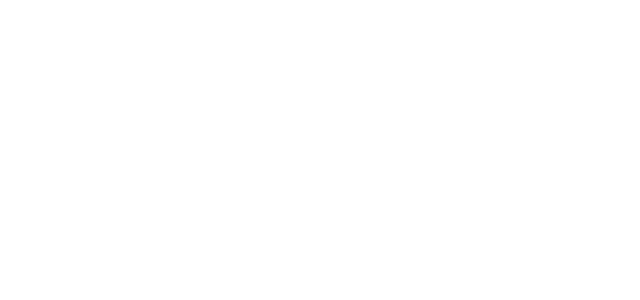
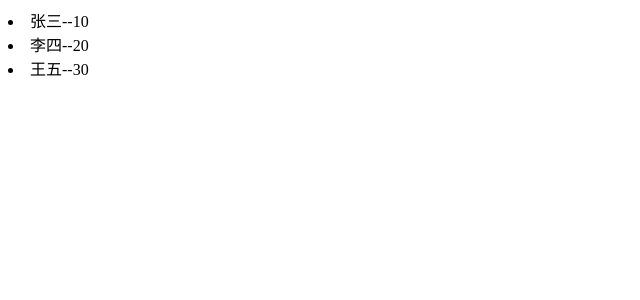
Before and after one commit to Masion-coder/Vue, a Vue app: page / in a window 1280 px wide. Shown: the top 300 px of the page, without its empty margins (0-640 px from the left). Built offline with nearby package versions, Linux system fonts and the light colour scheme.

Commit message:
vue-props的使用

```diff
--- a/src/App.vue
+++ b/src/App.vue
@@ -1,13 +1,21 @@
 <template>
-    <Person/>
+    <Person :list="personList" />
 </template>
 
-<script>
+<script lang="ts">
 export default {
     name: 'App'
 }
 </script>
 
-<script setup>
+<script setup lang="ts">
 import Person from './components/Person.vue';
+import { PersonInter } from './types';
+import { reactive } from 'vue'
+
+let personList = reactive<PersonInter[]>([
+    { id: '123', name: '张三', age: 10 },
+    { id: '456', name: '李四', age: 20 },
+    { id: '789', name: '王五', age: 30 }
+])
 </script>
--- a/src/components/Person.vue
+++ b/src/components/Person.vue
@@ -1,5 +1,6 @@
 <template>
     <div>
+        <li v-for="person in list" :key="person.id">{{ person.name }}--{{ person.age }}</li>
     </div>
 </template>
 
@@ -10,11 +11,15 @@
 </script>
 
 <script lang="ts" setup>
-import { PersonInter, PersonList } from '@/types'
+import { PersonInter } from '@/types';
 
-let person: PersonInter = { id: '11', name: '11', age: 1 }
+// // 接收
+// defineProps(['list'])
 
-// let personList: Array<PersonInter> = [{ id: '11', name: '11', age: 1 }]
-// let personList: PersonList = [{ id: '111', name: '11', age: 1 }]
-let personList: PersonInter[] = [{ id: '111', name: '11', age: 1 }]
+// // 接收+限制类型
+// defineProps<{list: PersonInter[]}>()
+
+// 接收+限制类型+限制必要性+指定默认值
+let x = withDefaults(defineProps<{list: PersonInter[],tmp?:string}>(),
+{list:()=>[{id: '123', name: '张三', age: 10}]})
 </script>
```
